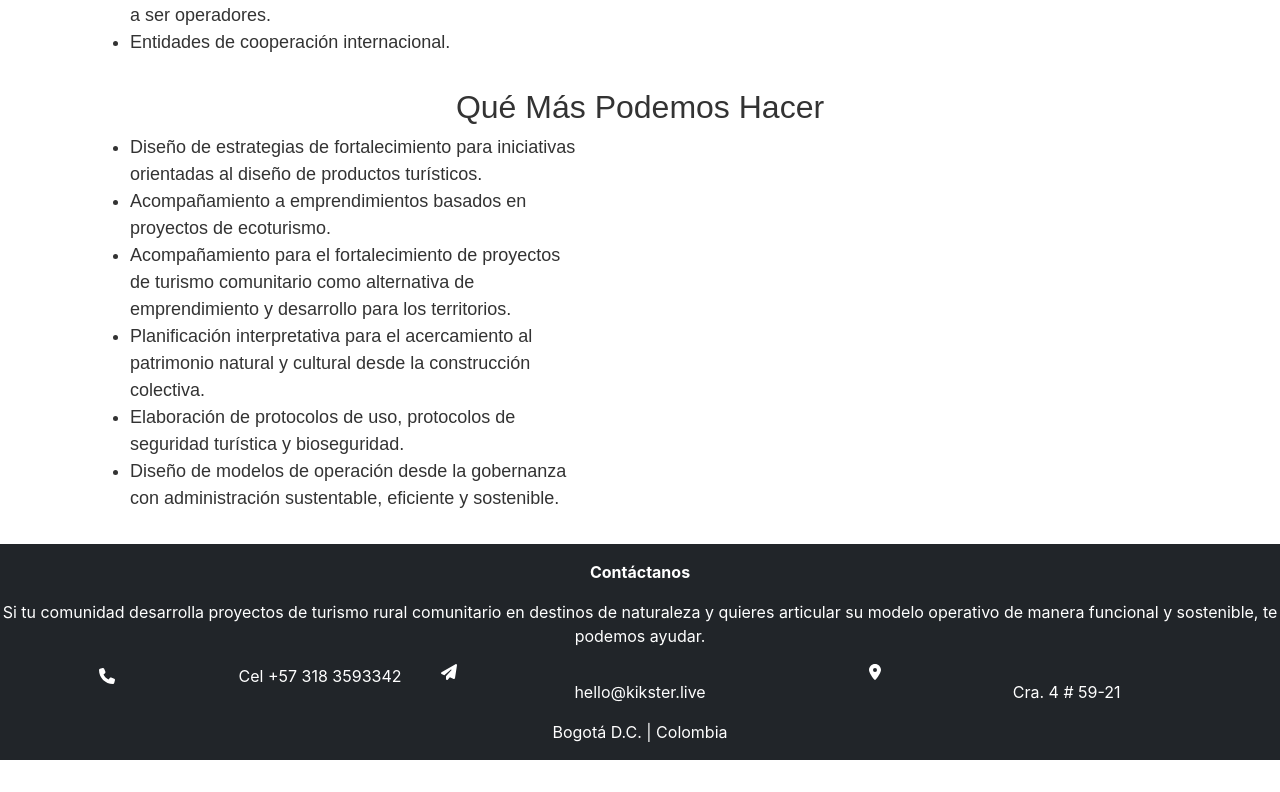
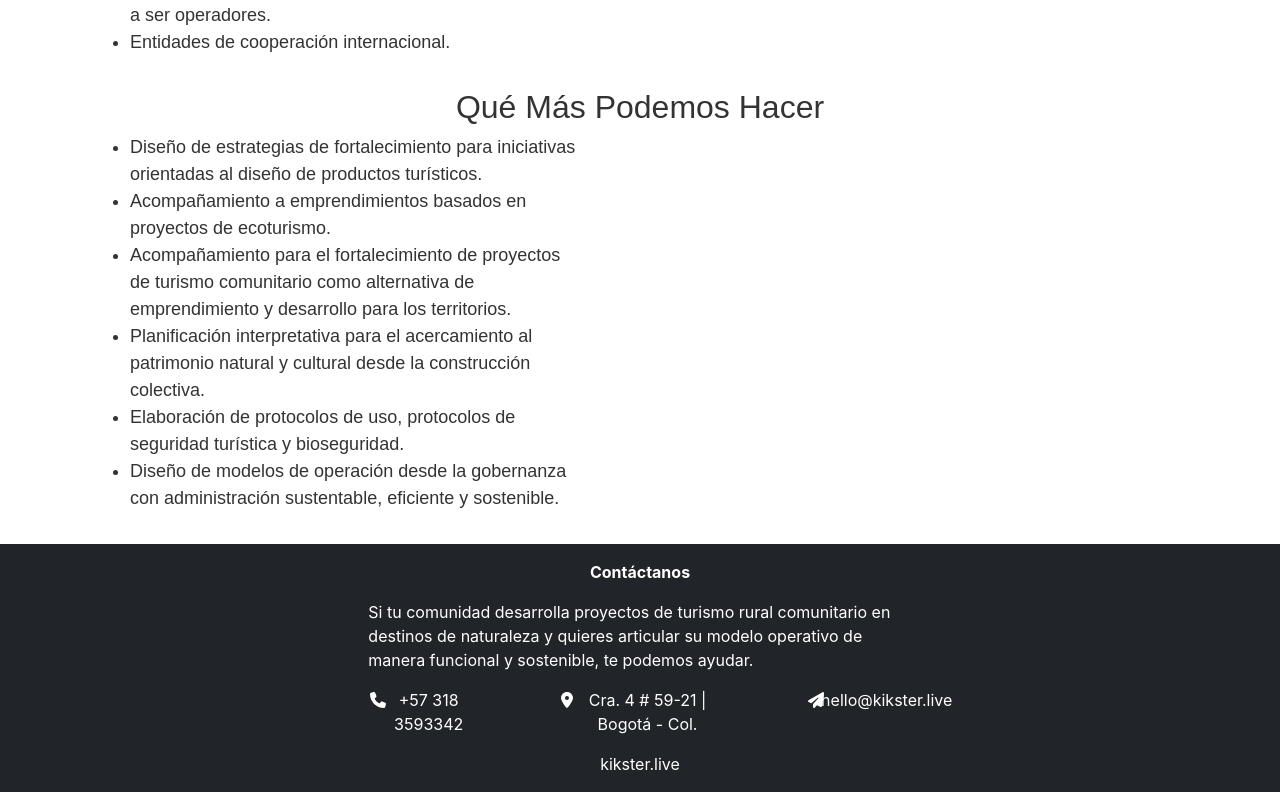
Before and after one commit to SeaBa55/kikster, a React (Create React App) app: page / in a window 1280 px wide. Shown: the part 1899-2691 px from the top of the page. Before the commit the page ends 2659 px from the top, so only its background shows below. Built offline with nearby package versions, Linux system fonts and the light colour scheme.

Commit message:
attempted to fix footer alignment but still looks bad in smaller screen sizes

```diff
--- a/src/components/footer/index.js
+++ b/src/components/footer/index.js
@@ -22,26 +22,57 @@ const Footer = () => {
         <footer className="footer bg-dark pt-3">
                 <div className="d-flex row justify-content-center">
                     <p className="fw-bold ">Contáctanos</p>
-                    <p>Si tu comunidad desarrolla proyectos de turismo rural comunitario en destinos de naturaleza y quieres articular su modelo operativo de manera funcional y sostenible, te podemos ayudar.</p>
+                        <Col xl={5}>
                     <Row className="justify-content-center">
-                        <Col>
-                            <Row className="justify-content-center">
-                                <Col className="justify-content-end"> <FontAwesomeIcon className='fa-fw' icon={faPhone} /></Col>
-                                <Col><p>Cel +57 318 3593342</p> </Col>
+                            <p style={{
+                                textAlign: 'start',
+                                padding: 0,
+                            }}>
+                                Si tu comunidad desarrolla proyectos de turismo rural comunitario en destinos de naturaleza y quieres articular su modelo operativo de manera funcional y sostenible, te podemos ayudar.
+                            </p>
+                    </Row>
+                    <Row className="justify-content-center">
+                        <Col xl={4}>
+                            <Row className="justify-content-start">
+                                <Col xl={1} className="p-0">
+                                    <FontAwesomeIcon className='fa-fw' icon={faPhone} />
+                                </Col>
+                                <Col xl={6} className="p-0">
+                                    <p>
+                                        +57 318 3593342
+                                    </p>
+                                </Col>
                             </Row>
                         </Col>
-                        <Col>
-                            <Row>
-                                <FontAwesomeIcon className='fa-fw' icon={faPaperPlane} /><p>hello@kikster.live</p>
+                        <Col xl={4}>
+                            <Row className="justify-content-center">
+                                <Col xl={1} className="p-0">
+                                    <FontAwesomeIcon className='fa-fw' icon={faLocationDot} />
+                                </Col>
+                                <Col xl={10} className="p-0">
+                                    <p>
+                                        Cra. 4 # 59-21 | Bogotá - Col.
+                                    </p>
+                                </Col>
                             </Row>
                         </Col>
-                        <Col>
-                            <Row>
-                                <FontAwesomeIcon className='fa-fw' icon={faLocationDot} /><p>Cra. 4 # 59-21</p>
+                        <Col xl={4}>
+                            <Row className="justify-content-end">
+                                <Col xl={1} className="p-0">
+                                    <FontAwesomeIcon className='fa-fw' icon={faPaperPlane} />
+                                </Col>
+                                <Col xl={6} className="p-0">
+                                    <p>
+                                        hello@kikster.live
+                                    </p>
+                                </Col>
                             </Row>
                         </Col>
                     </Row>
-                    <p>Bogotá D.C. | Colombia</p>
+                    <Row>
+                        <p>kikster.live</p>
+                    </Row>
+                        </Col>
                 </div>
 
         </footer>
```
